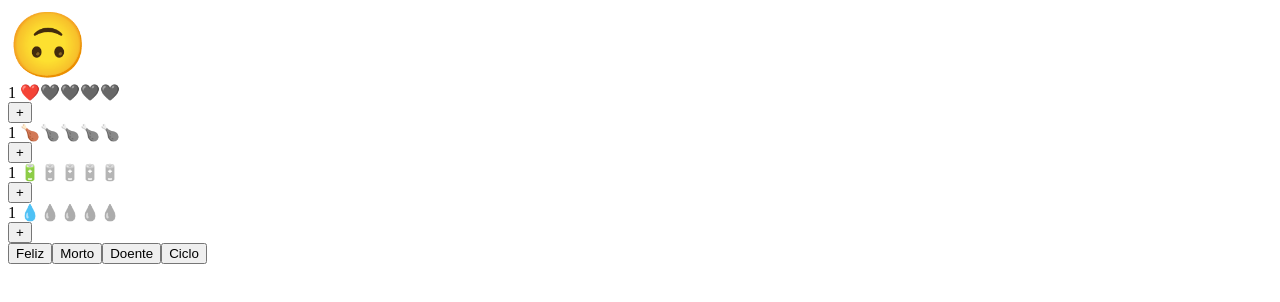
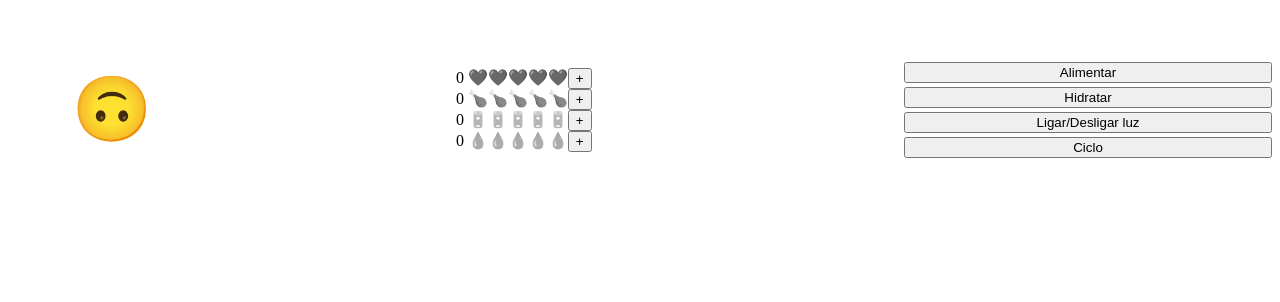
Before and after one commit to ufjf-dcc207/ufjf-dcc207-2026-3-a-atv06-mateussalamargo, a React (Vite) app: page / in a window 1280 px wide. Shown: the top 302 px of the page. Built offline with nearby package versions, Linux system fonts and the light colour scheme.

Commit message:
Atualiza css e adiciona novos botões

```diff
--- a/src/Atributo.tsx
+++ b/src/Atributo.tsx
@@ -6,9 +6,9 @@ type AtributoProps = {
 }
 
 export default function Atributo({emoji}:AtributoProps) {
-    const [valor,setValor] = useState<number>(1)
+    const [valor,setValor] = useState<number>(0)
 
-    function coracaoClick() {
+    function emojiClick() {
         if(valor === 5)
             setValor(0)
         else
@@ -17,9 +17,9 @@ export default function Atributo({emoji}:AtributoProps) {
 
 
     return (
-        <>
-            <div className="atributo">{valor} {emoji.repeat(valor)}<span className="inativo">{emoji.repeat(5 - valor)}</span></div>
-            <button onClick={coracaoClick}>+</button>
-        </>
+        <div className="atributo">
+            <div className="emojiAtributo">{valor} {emoji.repeat(valor)}<span className="inativo">{emoji.repeat(5 - valor)}</span></div>
+            <button onClick={emojiClick}>+</button>
+        </div>
     )
 }
--- a/src/Emoji.tsx
+++ b/src/Emoji.tsx
@@ -13,11 +13,11 @@ const EmojiMap = new Map<EmojiKeys, string>([
 export default function Emoji() {
     const [status, setStatus] = useState<EmojiKeys>("feliz");
 
-    function felizClick() {setStatus("feliz")}
+    function alimentarClick() {setStatus("feliz")}
 
-    function mortoClick() {setStatus("morto")}
+    function hidratarClick() {setStatus("morto")}
 
-    function doenteClick() {setStatus("doente")}
+    function alternarLuzClick() {setStatus("doente")}
 
     function cicloClick() {
         switch(status) {
@@ -35,18 +35,20 @@ export default function Emoji() {
     }
 
     return (
-        <>
-            <div className="emoji">{EmojiMap.get(status) || "🙃"}</div>
-            <Atributo emoji="❤️"/>
-            <Atributo emoji="🍗"/>
-            <Atributo emoji="🔋"/>
-            <Atributo emoji="💧"/>
+        <div className="emoji">
+            <div className="rosto">{EmojiMap.get(status) || "🙃"}</div>
+            <div className="atributos">
+                <Atributo emoji="❤️"/>
+                <Atributo emoji="🍗"/>
+                <Atributo emoji="🔋"/>
+                <Atributo emoji="💧"/>
+            </div>
             <div className="acoes">
-                <button onClick={felizClick}>Feliz</button>
-                <button onClick={mortoClick}>Morto</button>
-                <button onClick={doenteClick}>Doente</button>
+                <button onClick={alimentarClick}>Alimentar</button>
+                <button onClick={hidratarClick}>Hidratar</button>
+                <button onClick={alternarLuzClick}>Ligar/Desligar luz</button>
                 <button onClick={cicloClick}>Ciclo</button>
             </div>
-        </>
+        </div>
     )
 }
--- a/src/atributo.css
+++ b/src/atributo.css
@@ -1,3 +1,7 @@
+.atributo {
+    display: flex;
+}
+
 .inativo {
     filter: grayscale(100);
 }
--- a/src/emoji.css
+++ b/src/emoji.css
@@ -1,7 +1,20 @@
 .emoji {
-    font-size: 4em;
+    display: grid;
+    grid-template-columns: repeat(3, 1fr);
+    align-items: center;
+    gap: 5em;
+
+    .rosto {
+        font-size: 4em;
+        margin: 1em;
+        display: grid;
+        align-items: center;
+    }
+
+    .acoes {
+        display: flex;
+        flex-direction: column;
+        gap: 4px
+    }
+
 }
-
-.acoes {
-    gap: 5px;
-}
```
